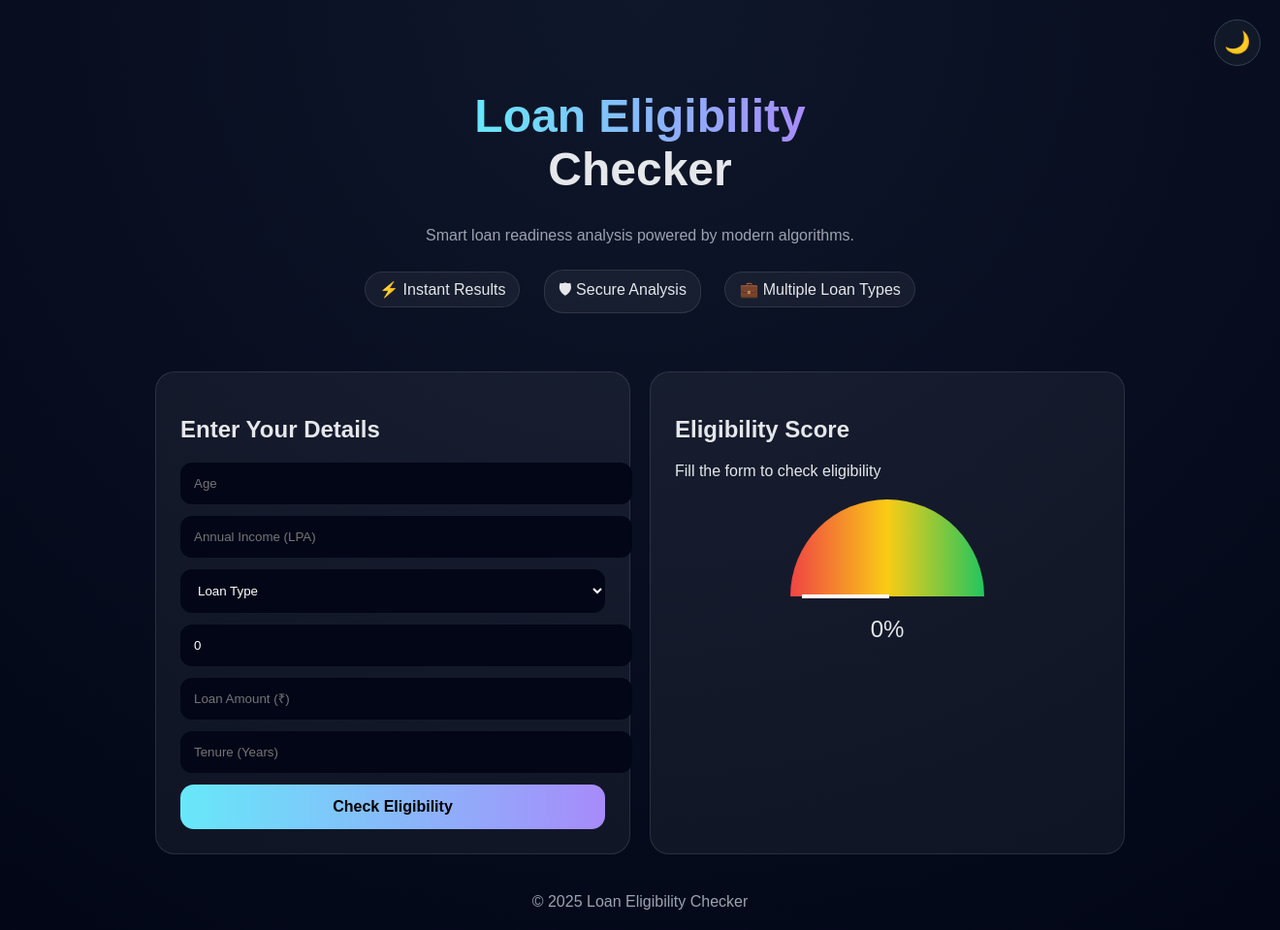
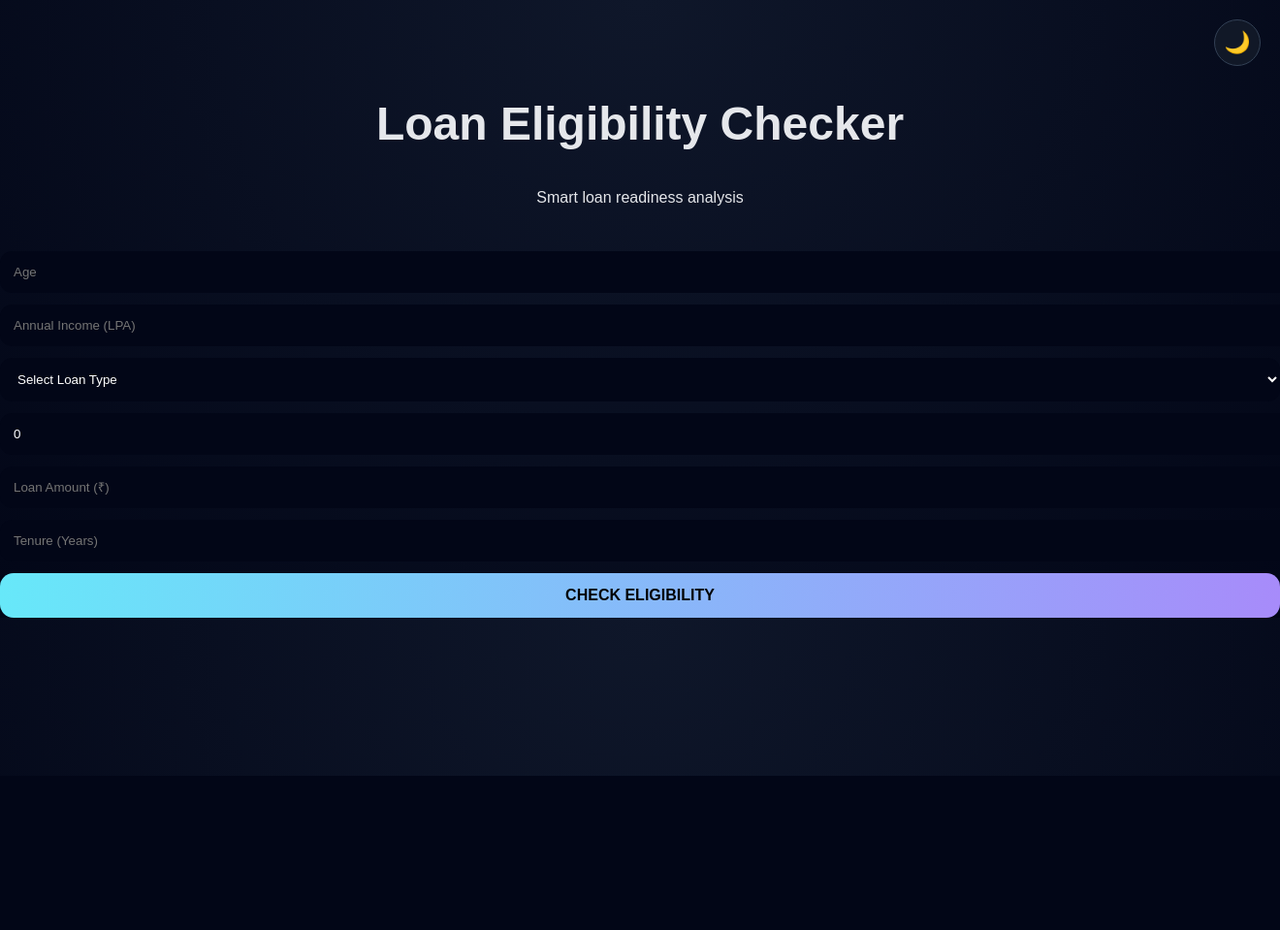
Before and after one commit to KavinKrishna7/Dreamflow, a Flask app: page / in a window 1320 px wide; the page is wider, and only the part inside the window is pictured. Shown: that part at 97% size. After the commit the page ends 800 px from the top of that part, so only its background shows below. Run offline with Flask 3, Linux system fonts and the light colour scheme.

Commit message:
Update index.html

```diff
--- a/templates/index.html
+++ b/templates/index.html
@@ -5,68 +5,44 @@
     <title>Loan Eligibility Checker</title>
     <link rel="stylesheet" href="/static/style.css">
 </head>
+<body class="dark">
 
-<body>
-  <button class="theme-toggle">🌙</button>
+<button class="theme-toggle" onclick="toggleTheme()">🌙</button>
 
-  <header class="hero">
-    <h1>
-      <span class="gradient">Loan Eligibility</span><br>
-      Checker
-    </h1>
-    <p class="subtitle">
-      Smart loan readiness analysis powered by modern algorithms.
-    </p>
+<section class="hero">
+    <h1>Loan Eligibility Checker</h1>
+    <p>Smart loan readiness analysis</p>
+</section>
 
-    <div class="badges">
-      <span>⚡ Instant Results</span>
-      <span>🛡 Secure Analysis</span>
-      <span>💼 Multiple Loan Types</span>
-    </div>
-  </header>
-
-  <main class="grid">
-    <section class="card">
-      <h2>Enter Your Details</h2>
-
-      <form id="loanForm">
+<form id="loanForm" class="container">
     <input name="age" type="number" placeholder="Age" required>
     <input name="income" type="number" placeholder="Annual Income (LPA)" required>
 
     <select name="loan_type" required>
-          <option value="">Loan Type</option>
-          <option value="p">Personal</option>
-          <option value="h">Home</option>
-          <option value="c">Car</option>
-          <option value="e">Education</option>
+        <option value="">Select Loan Type</option>
+        <option value="p">💳 Personal</option>
+        <option value="h">🏠 Home</option>
+        <option value="c">🚗 Car</option>
+        <option value="e">🎓 Education</option>
     </select>
 
     <input name="emi" type="number" placeholder="Existing EMI (₹)" value="0">
     <input name="loan" type="number" placeholder="Loan Amount (₹)" required>
     <input name="tenure" type="number" placeholder="Tenure (Years)" required>
 
-        <button type="submit">Check Eligibility</button>
+    <button type="submit" class="calculate">CHECK ELIGIBILITY</button>
 </form>
-    </section>
 
-    <section class="card">
-      <h2>Eligibility Score</h2>
+<div id="result" class="result hidden"></div>
 
-      <div id="result">Fill the form to check eligibility</div>
-
+<div class="meter-wrapper hidden" id="meterWrapper">
     <div class="meter">
-        <div id="needle" class="needle"></div>
+        <div class="needle" id="needle"></div>
     </div>
-
-      <div id="score">0%</div>
-      <div id="suggestion"></div>
-      <div id="approval" class="approval hidden">✓ APPROVED</div>
-    </section>
-  </main>
-
-  <footer>
-    © 2025 Loan Eligibility Checker
-  </footer>
+    <div class="meter-value" id="scoreValue">0%</div>
+    <div class="suggestion" id="suggestion"></div>
+    <div id="approvalBadge" class="approval-badge hidden">✓ APPROVED</div>
+</div>
 
 <script src="/static/effects.js"></script>
 </body>
```
Lines whose indentation alone changed are shown as unchanged.
